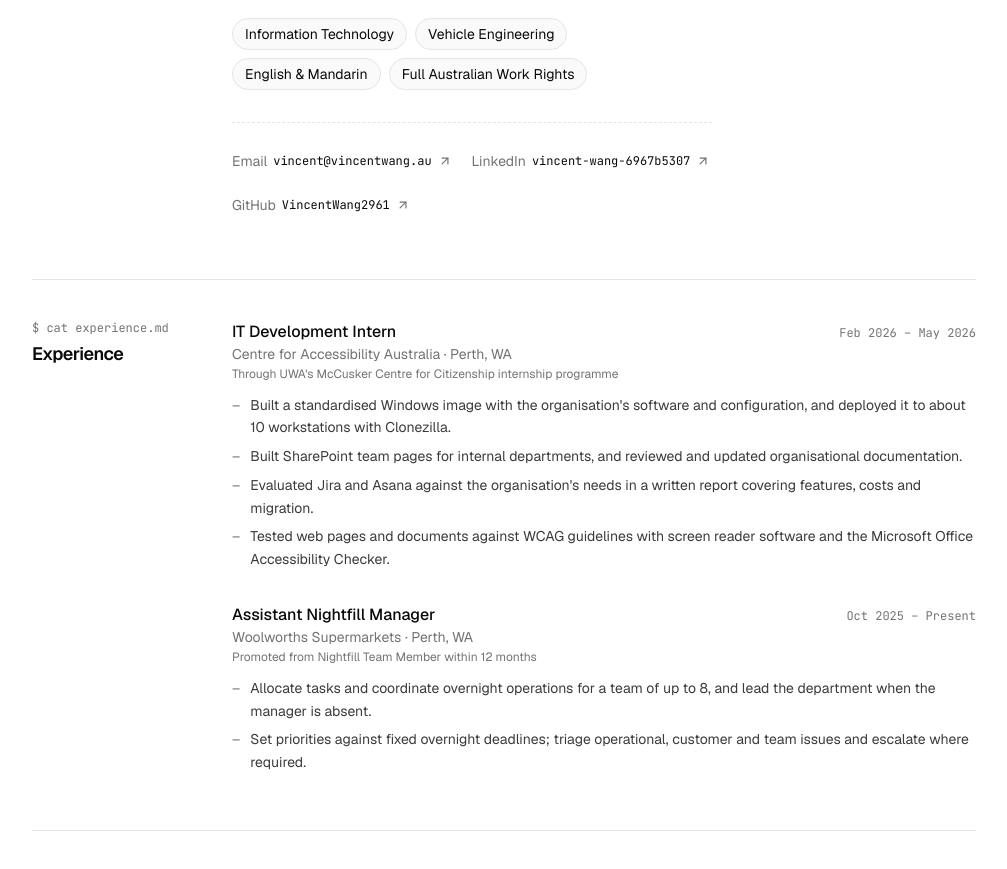
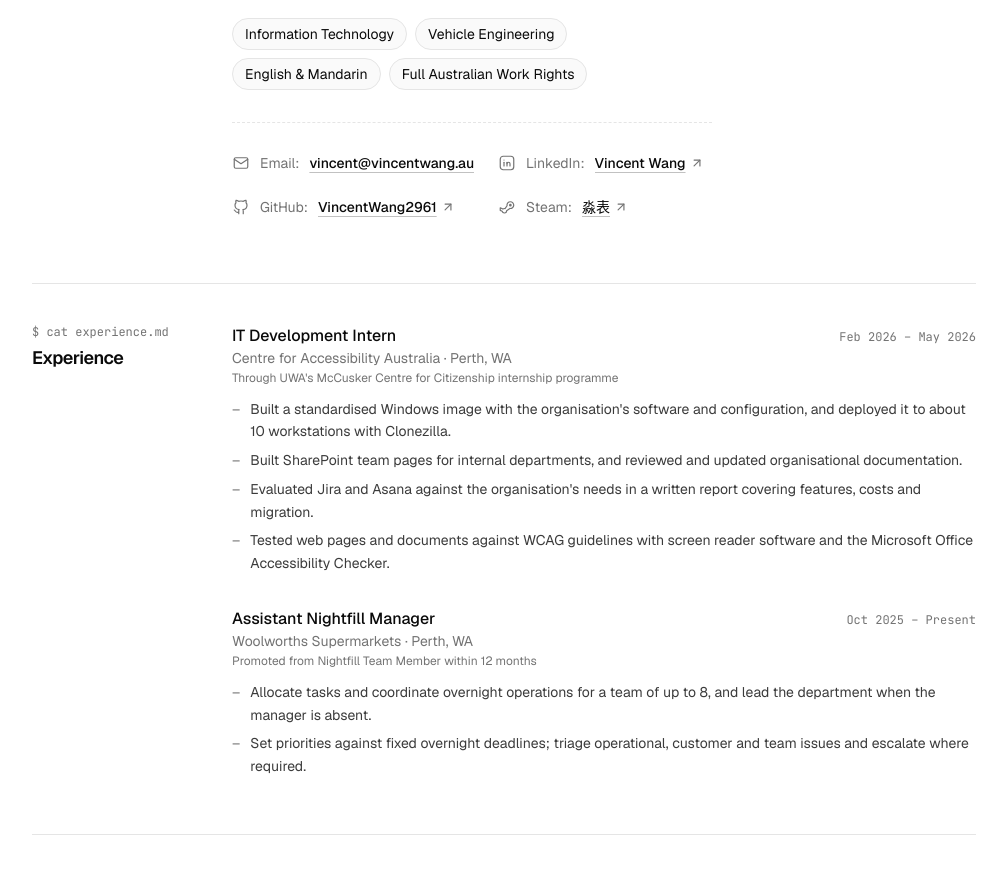
Before and after one commit to VincentWang2961/Crux, a Next.js app: page / in a window 1280 px wide. Shown: the part 1680-2549 px from the top of the page, without its empty margins (136-1143 px from the left). Built offline with nearby package versions, Linux system fonts and the light colour scheme.

Commit message:
Restyle About contacts as icon, name and link; add Steam

```diff
--- a/package.json
+++ b/package.json
@@ -11,6 +11,7 @@
   },
   "dependencies": {
     "@base-ui/react": "^1.9.0",
+    "@tabler/icons-react": "^3.52.0",
     "class-variance-authority": "^0.7.1",
     "cn": "^0.5.2",
     "lucide-react": "^1.70.0",
--- a/src/components/showcase/cv-sections.tsx
+++ b/src/components/showcase/cv-sections.tsx
@@ -1,4 +1,5 @@
 import type { CSSProperties } from "react";
+import { IconBrandGithub, IconBrandLinkedin, IconBrandSteam, IconMail } from "@tabler/icons-react";
 import { ArrowUpRight } from "lucide-react";
 import { Badge } from "@/components/ui/badge";
 import {
@@ -11,6 +12,7 @@ import {
 } from "@/components/ui/card";
 import {
   certifications,
+  type Contact,
   education,
   experience,
   profile,
@@ -24,6 +26,14 @@ import { Section } from "./section";
 
 // CV content for the middle of the home page (between the hero and the globe).
 // All copy lives in site-data.ts; these components only lay it out.
+
+// Contact icons (Tabler: consistent outline set that includes brand marks).
+const CONTACT_ICON = {
+  mail: IconMail,
+  linkedin: IconBrandLinkedin,
+  github: IconBrandGithub,
+  steam: IconBrandSteam,
+} satisfies Record<Contact["icon"], unknown>;
 
 const period = "shrink-0 font-mono text-xs text-muted-foreground tabular-nums";
 
@@ -115,21 +125,32 @@ export function About() {
             <ul
               aria-label="Contact"
               style={at(2 + profile.tags.length * 0.35 + 0.5)}
-              className="reveal mt-8 flex flex-wrap gap-x-5 gap-y-2 border-t border-dashed pt-5"
+              className="reveal mt-8 grid gap-x-6 gap-y-1 border-t border-dashed pt-5 sm:grid-cols-[repeat(2,auto)] sm:justify-start"
             >
-              {profile.contacts.map((c) => (
-                <li key={c.label}>
-                  <a
-                    href={c.href}
-                    {...(c.href.startsWith("http") && { target: "_blank", rel: "noreferrer" })}
-                    className="group inline-flex min-h-9 items-center gap-1.5 text-sm transition-colors hover:text-foreground"
-                  >
-                    <span className="text-muted-foreground">{c.label}</span>
-                    <span className="font-mono text-xs">{c.value}</span>
-                    <ArrowUpRight className="size-3.5 text-muted-foreground transition-transform group-hover:-translate-y-px group-hover:translate-x-px" />
-                  </a>
-                </li>
-              ))}
+              {profile.contacts.map((c) => {
+                const Icon = CONTACT_ICON[c.icon];
+                const external = c.href.startsWith("http");
+                return (
+                  <li key={c.label} className="flex min-h-10 min-w-0 items-center gap-2.5 text-sm">
+                    <Icon aria-hidden stroke={1.6} className="size-[1.125rem] shrink-0 text-muted-foreground" />
+                    <span className="shrink-0 text-muted-foreground">{c.label}:</span>
+                    <a
+                      href={c.href}
+                      lang={c.lang}
+                      {...(external && { target: "_blank", rel: "noreferrer" })}
+                      className="group inline-flex min-w-0 items-center gap-1 font-medium underline decoration-foreground/25 underline-offset-4 transition-colors hover:decoration-foreground"
+                    >
+                      <span className="truncate">{c.value}</span>
+                      {external && (
+                        <ArrowUpRight
+                          aria-hidden
+                          className="size-3.5 shrink-0 text-muted-foreground transition-transform group-hover:-translate-y-px group-hover:translate-x-px"
+                        />
+                      )}
+                    </a>
+                  </li>
+                );
+              })}
             </ul>
           </div>
 
--- a/src/lib/site-data.ts
+++ b/src/lib/site-data.ts
@@ -28,6 +28,14 @@ export type Portrait = {
   place?: string[];
   /** …and the date it was taken, YYYY-MM-DD. */
   taken?: string;
+};
+
+export type Contact = {
+  icon: "mail" | "linkedin" | "github" | "steam";
+  label: string;
+  value: string;
+  href: string;
+  lang?: string;
 };
 
 export const profile = {
@@ -61,15 +69,19 @@ export const profile = {
     place: ["McWay Falls", "Big Sur, California"],
     taken: "2026-09-27",
   } as Portrait | null,
+  // Shown as icon + name + link. `icon` picks a Tabler icon in cv-sections.tsx;
+  // `lang` marks a value that isn't English (so screen readers pronounce it right).
   contacts: [
-    { label: "Email", value: "vincent@vincentwang.au", href: "mailto:vincent@vincentwang.au" },
+    { icon: "mail", label: "Email", value: "vincent@vincentwang.au", href: "mailto:vincent@vincentwang.au" },
     {
+      icon: "linkedin",
       label: "LinkedIn",
-      value: "vincent-wang-6967b5307",
-      href: "https://www.linkedin.com/in/vincent-wang-6967b5307",
+      value: "Vincent Wang",
+      href: "https://www.linkedin.com/in/vincent-wang-6967b5307/",
     },
-    { label: "GitHub", value: "VincentWang2961", href: "https://github.com/VincentWang2961" },
-  ],
+    { icon: "github", label: "GitHub", value: "VincentWang2961", href: "https://github.com/VincentWang2961" },
+    { icon: "steam", label: "Steam", value: "淼表", lang: "zh", href: "https://steamcommunity.com/id/miaobiao/" },
+  ] as Contact[],
 };
 
 export type ExperienceItem = {
```
Also changed, not shown: 2 other files (tests, documents, lock files or other folders).
